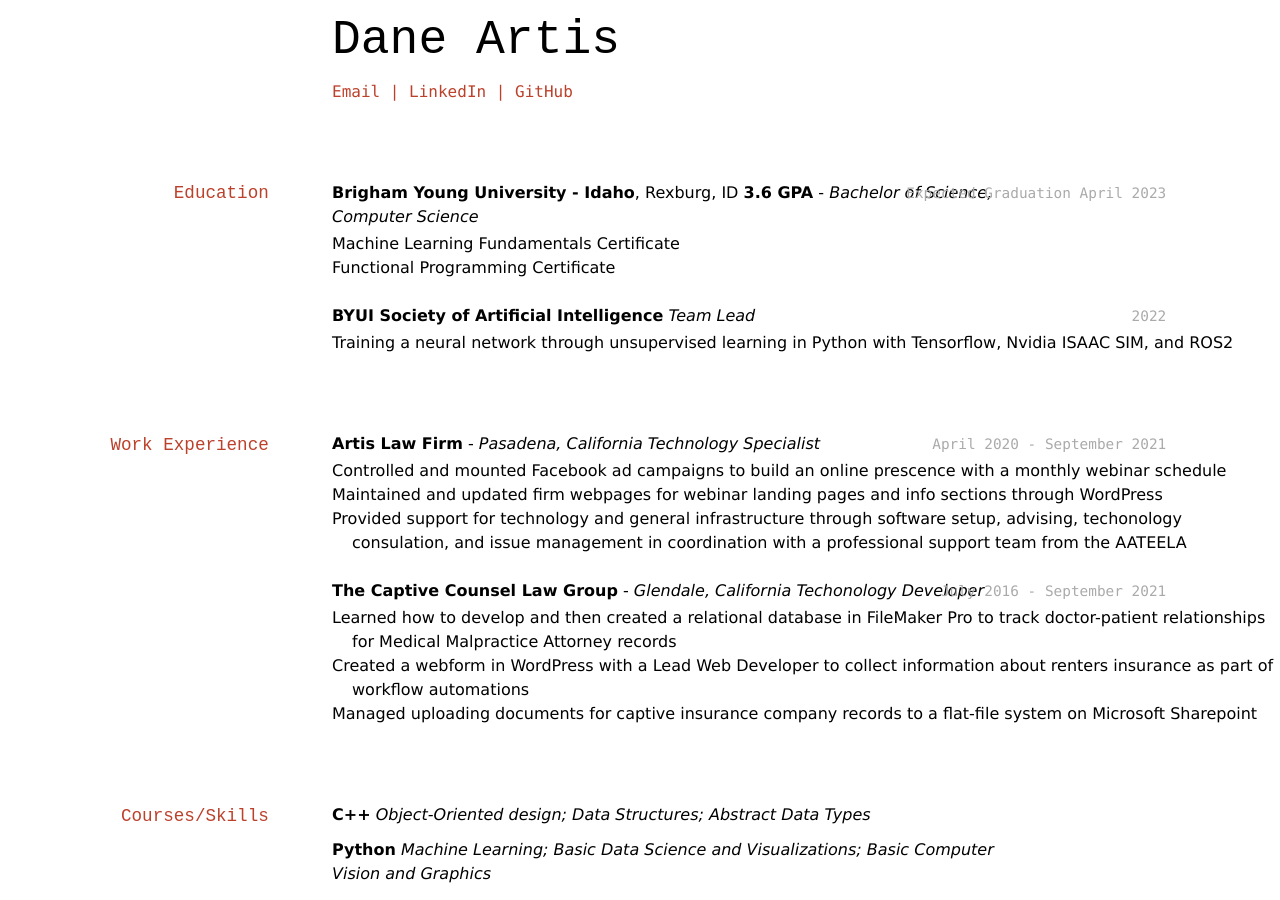
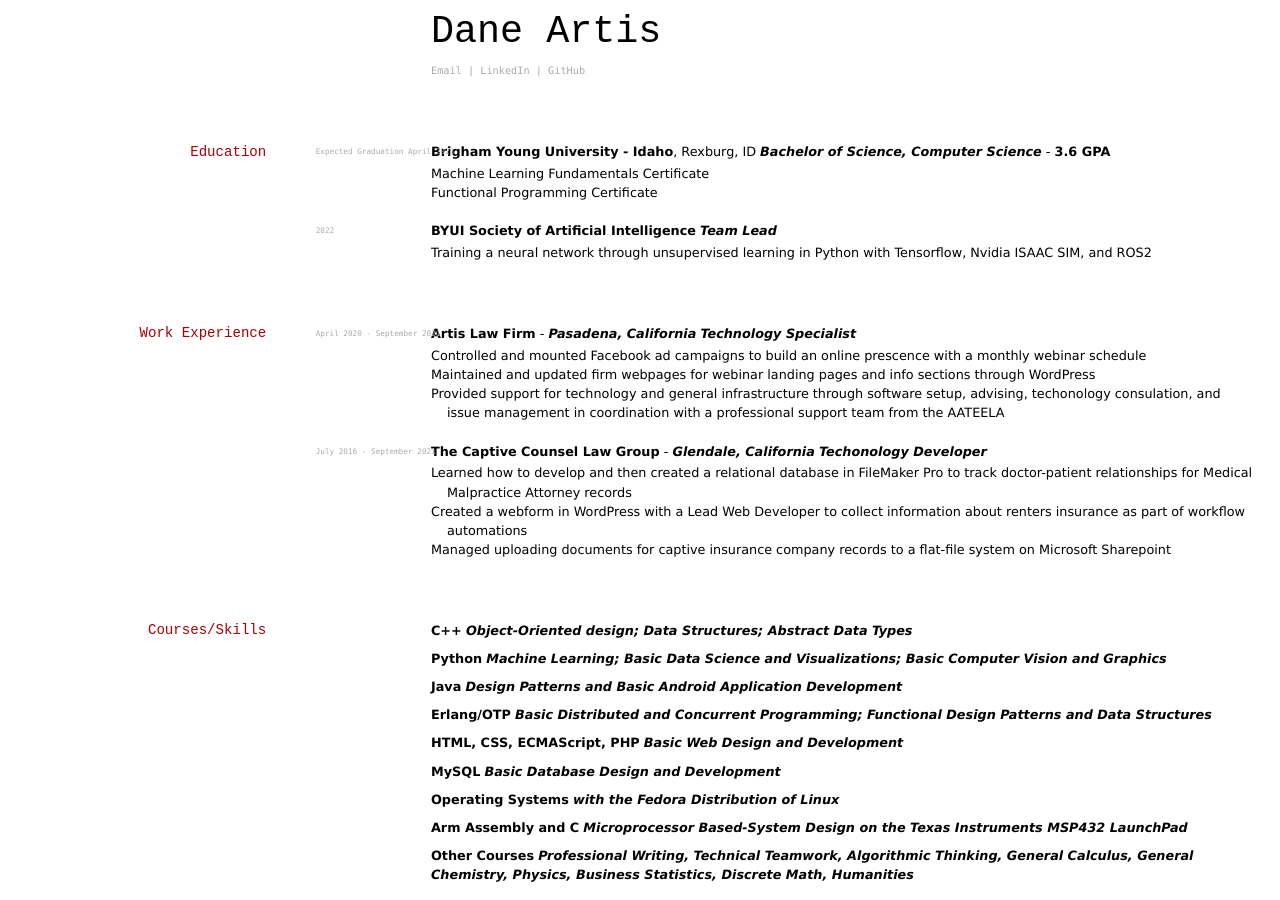
Before and after one commit to Dartis4/resume, a Jekyll site: the page built from docs/index.md, in a window 1280 px wide and 900 px high. Built offline with Jekyll 4.4.1, drawn with Linux system fonts in a browser that asks for light colours; some of the changed lines change nothing that is shown.

Commit message:
Change format style

```diff
--- a/docs/_config.yml
+++ b/docs/_config.yml
@@ -1,2 +1,2 @@
 markdown:   kramdown
-style:  davewhipp
+style:  kjhealy
--- a/docs/index.md
+++ b/docs/index.md
@@ -1,6 +1,6 @@
 ---
 layout: cv
-title: Dane Artis' Resume
+title: Dane Artis
 ---
 # Dane Artis
 
@@ -14,7 +14,7 @@
 
 `Expected Graduation April 2023`
 __Brigham Young University - Idaho__, Rexburg, ID
-__3.6 GPA__ - _Bachelor of Science, Computer Science_
+_Bachelor of Science, Computer Science_ - __3.6 GPA__
 
 - Machine Learning Fundamentals Certificate
 - Functional Programming Certificate
```
